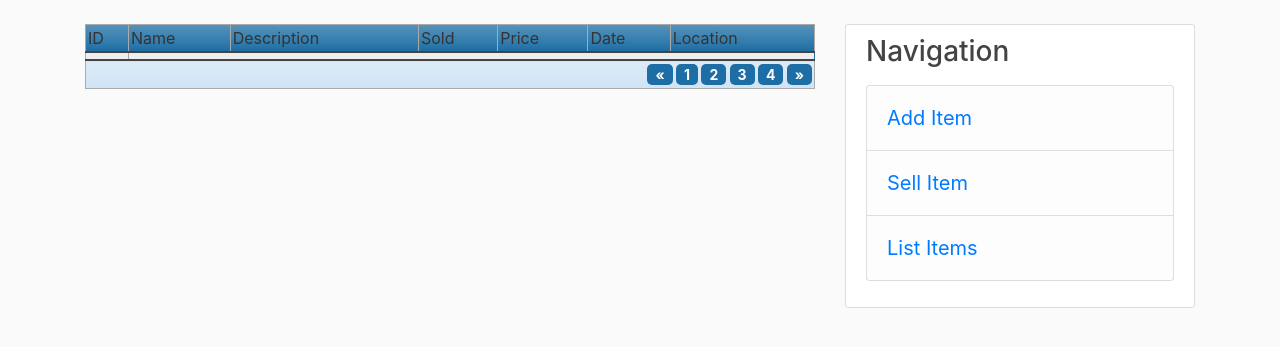
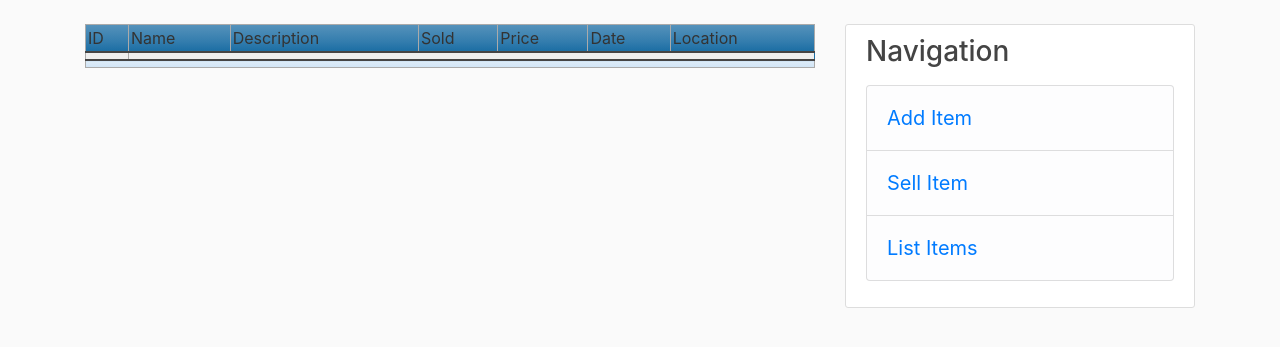
Before and after one commit to omnic0n/gsale, a Flask app: template templates/items_describe.html in a window 1280 px wide. Shown: the part 56-403 px from the top of the page. Run offline with Flask 2, Linux system fonts and the light colour scheme; the template is opened without the code that fills it, so the values that code supplies are empty; some libraries are stand-ins or nearby versions.

```diff
--- a/templates/items_describe.html
+++ b/templates/items_describe.html
@@ -16,7 +16,6 @@
     <tfoot>
         <tr>
         <td colspan="7">
-        <div class="links"><a href="#">&laquo;</a> <a class="active" href="#">1</a> <a href="#">2</a> <a href="#">3</a> <a href="#">4</a> <a href="#">&raquo;</a></div>
         </td>
         </tr>
     </tfoot>
```
